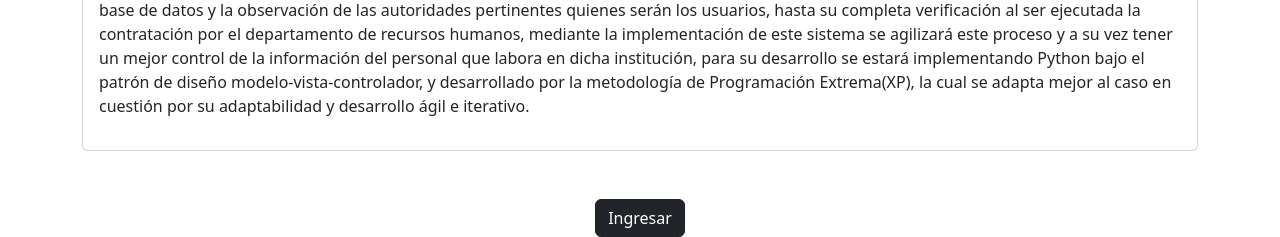
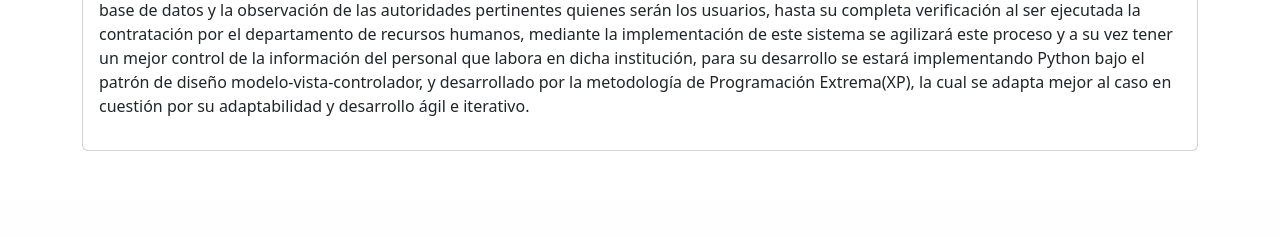
Before and after one commit to ERAF-2407/sys_adm_inmgur, a Django app: page / in a window 1280 px wide. Shown: the part 703-940 px from the top of the page. After the commit the page ends 854 px from the top, so only its background shows below. Run offline with Django 4.2, Linux system fonts and the light colour scheme.

Commit message:
Update home.html

```diff
--- a/register/templates/home.html
+++ b/register/templates/home.html
@@ -25,9 +25,4 @@
     </div>
   </section>
 </main>
-      <div class="text-center">
-        <a class="btn btn-dark" href="/signin/">Ingresar</a>
-      </div>
-  </section>
-</main>
 {% endblock %}
```
